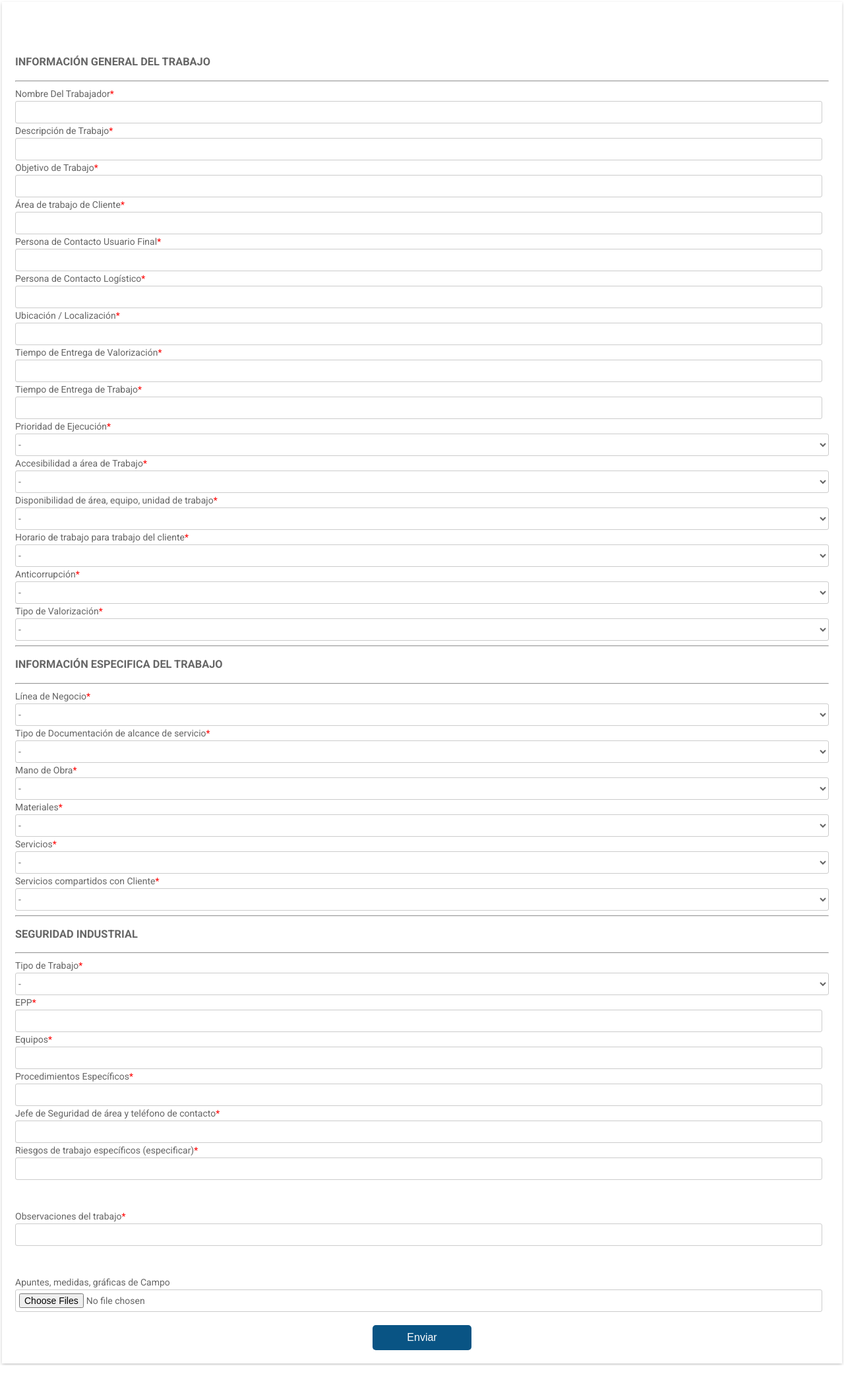
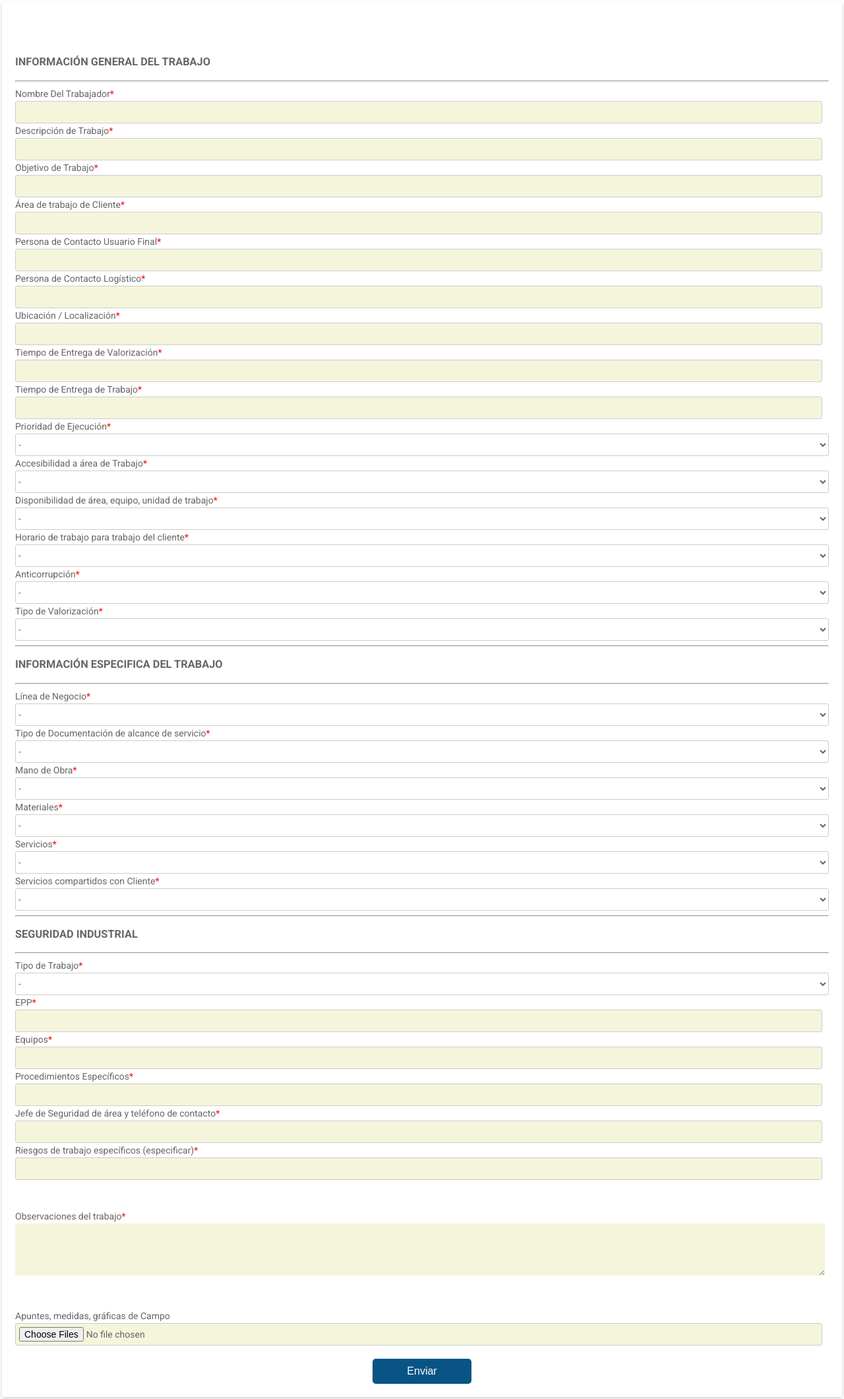
Before and after one commit to BanditOidk/metalraid, a PHP site: page /form.php in a window 1280 px wide. Shown: the part 82-2202 px from the top of the page at 66% size. Before the commit the page ends 2151 px from the top, so only its background shows below. Run offline with PHP 8.4, Linux system fonts and the light colour scheme; some libraries are stand-ins or nearby versions; some web fonts are replaced.

Commit message:
daaaaaaaaa

```diff
--- a/estilos/style.css
+++ b/estilos/style.css
@@ -45,6 +45,7 @@
       border: 1px solid #ccc;
       border-radius: 3px;
       vertical-align: middle;
+      background-color: beige;
       }
       input:hover, textarea:hover, select:hover {
       outline: none;
@@ -134,6 +135,12 @@
       button:hover {
       background-color: #0666a3;
       }
+      #texarea{
+            border: none ;
+            bottom: 0;
+            right: 0;
+            background-color: beige;
+        }
       @media (min-width: 568px) {
       .title-block {
       display: flex;
--- a/form.php
+++ b/form.php
@@ -242,8 +242,10 @@
         </div><br> <br>
         <div>
             <label for="observaciones">Observaciones del trabajo<span>*</span></label>
-            <input type="text" name="observaciones" id="observaciones">
-        </div><br> <br>
+            <textarea name="observaciones" rows="5" id="texarea"></textarea>
+        </div>
+
+        <br><br>
 
         <div>
             <label for="imagen">Apuntes, medidas, gráficas de Campo</label>
```
Also changed, not shown: files/TEMAS_Papas_presentacion_400x300.jpg (deleted).
